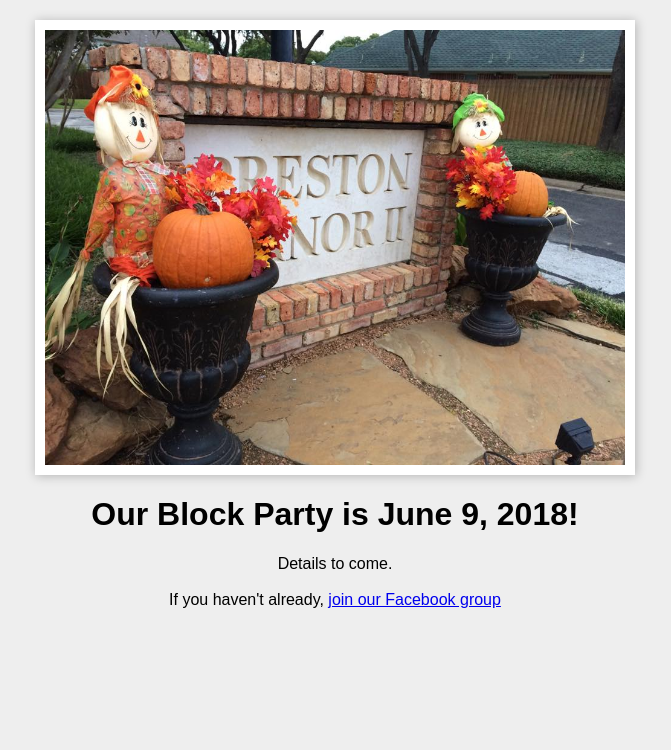
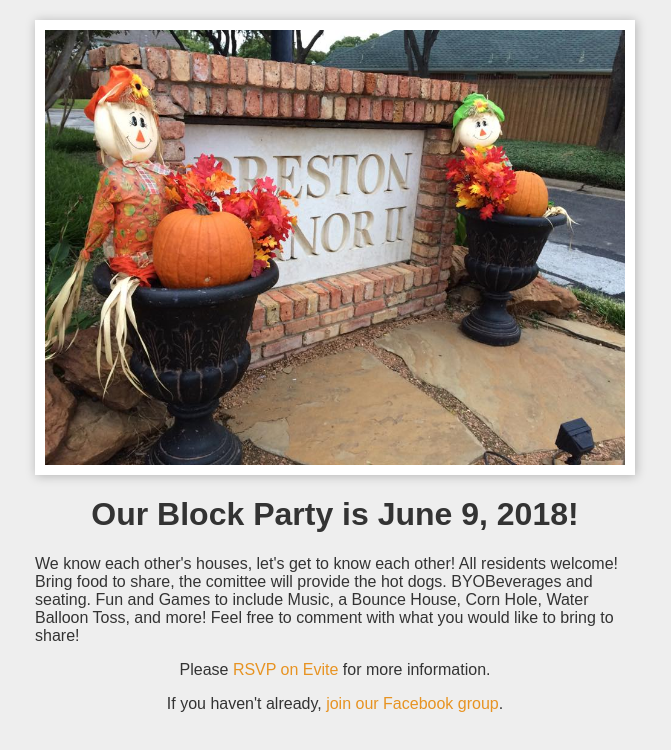
Before and after one commit to caseywebdev/prestonmanor2, a plain HTML site: page index.html in a window 1280 px wide. Shown: the whole page, without its empty margins (305-976 px from the left). Drawn offline with Linux system fonts and the light colour scheme.

Commit message:
Add block party info

```diff
--- a/index.html
+++ b/index.html
@@ -17,10 +17,25 @@
     <style>
       body {
         background: #eee;
+        color: #333;
         font-family: sans-serif;
         margin: 0;
         padding: 20px;
         text-align: center;
+      }
+
+      a {
+        color: #e79322;
+        text-decoration: none;
+      }
+
+      a:hover {
+        text-decoration: underline;
+      }
+
+      .root {
+        max-width: 600px;
+        margin: 0 auto 20px;
       }
 
       .banner {
@@ -28,21 +43,35 @@
         box-shadow: 1px 1px 10px rgba(0, 0, 0, .25);
         box-sizing: border-box;
         display: block;
-        margin: 0 auto 20px;
-        width: 600px;
         max-width: 100%;
+      }
+
+      .left {
+        text-align: left;
       }
     </style>
   </head>
 
   <body>
-    <img class='banner' src='/banner.jpg'>
-    <h1>Our Block Party is June 9, 2018!</h1>
-    Details to come.<br>
-    <br>
-    If you haven't already,
-    <a href='https://www.facebook.com/groups/prestonmanor2/'>
-      join our Facebook group
-    </a>
+    <div class='root'>
+      <img class='banner' src='/banner.jpg'>
+      <h1>Our Block Party is June 9, 2018!</h1>
+      <p class='left'>
+        We know each other's houses, let's get to know each other! All residents
+        welcome!  Bring food to share, the comittee will provide the hot dogs.
+        BYOBeverages and seating. Fun and Games to include Music, a Bounce
+        House, Corn Hole, Water Balloon Toss, and more! Feel free to comment
+        with what you would like to bring to share!
+      </p>
+      <p>
+        Please <a href='http://evite.me/2CSJVh3AMp'>RSVP on Evite</a> for more
+        information.
+      </p>
+      <p>
+        If you haven't already,
+        <a href='https://www.facebook.com/groups/prestonmanor2/'>
+          join our Facebook group</a>.
+      </p>
+    </div>
   </body>
 </html>
```
